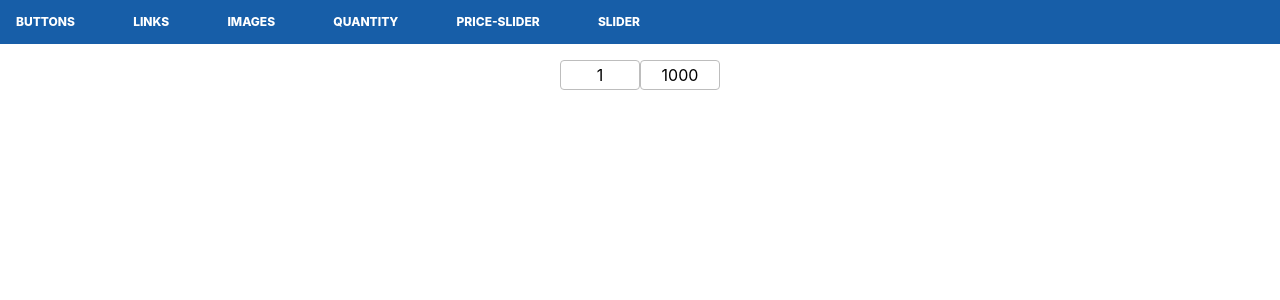
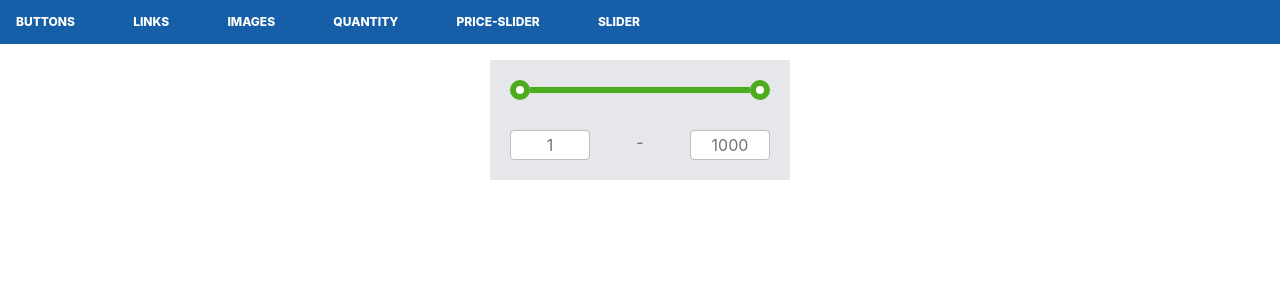
Before and after one commit to krasenDimitrov90/e-commerce, a React (Create React App) app: page /price-slider in a window 1280 px wide. Shown: the top 300 px of the page. Built offline with nearby package versions, Linux system fonts and the light colour scheme.

Commit message:
making the PriceSlider component to work properly and adding inputs containers

```diff
--- a/src/App.js
+++ b/src/App.js
@@ -40,7 +40,7 @@ const router = createBrowserRouter([
       { path: '/images', element: <ImageTypes /> },
       { path: '/quantity', element: <QauantityTypes /> },
       { path: '/price-slider', element: <PriceSliderTypes /> },
-      { path: '/slider', element: <SliderType /> },
+      { path: '/slider', element: <SliderType minPrice={0} maxPrice={1000} /> },
     ]
   }
 ]);
--- a/src/components-renderer/PriceSliderTypes/PriceSliderTypes.js
+++ b/src/components-renderer/PriceSliderTypes/PriceSliderTypes.js
@@ -23,11 +23,20 @@ export const PriceSliderTypes = () => {
         setMaxDiffPercent(getPercent(newValue, maxPrice));
     }, []);
 
-    console.log({ minDiffPercent, maxDiffPercent, max, min });
+    const handleMin = React.useCallback((newValue) => {
+        setMin(newValue);
+    }, []);
+
+    const handleMax = React.useCallback((newValue) => {
+        setMax(newValue);
+    }, []);
 
     return (
-        <div className="flex flex-col m-auto w-[360px] justify-center items-center">
+        <div className="w-[300px] m-auto p-5 bg-gray-200 flex justify-center">
+        {/* <div className="flex flex-col m-auto w-[360px] justify-center items-center"> */}
             <PriceSlider
+                handleMin={handleMin}
+                handleMax={handleMax}
                 min={min}
                 max={max}
                 minDiffPercent={minDiffPercent}
--- a/src/components-renderer/SliderType/SliderType.js
+++ b/src/components-renderer/SliderType/SliderType.js
@@ -1,13 +1,13 @@
 import React from "react";
 import { Slider } from "../../modules/Slider/Slider";
 
-export const SliderType = () => {
+export const SliderType = ({ minPrice, maxPrice }) => {
 
-    const [min, setMin] = React.useState(0);
-    const [max, setMax] = React.useState(1000);
-    const [minPercent, setMinPercent] = React.useState(0);
-    const [maxPercent, setMaxPercent] = React.useState(100);
-    const maxPrice = 1000;
+    const [min, setMin] = React.useState(minPrice);
+    const [max, setMax] = React.useState(maxPrice);
+    // const [minPercent, setMinPercent] = React.useState(0);
+    // const [maxPercent, setMaxPercent] = React.useState(100);
+    // const maxPrice = (max);
 
     const getPercent = React.useCallback((val, maxVal) => {
         return (val / maxVal) * 100;
@@ -15,21 +15,14 @@ export const SliderType = () => {
 
     const handleMinChange = React.useCallback((newValue) => {
         setMin(newValue);
-        setMinPercent(getPercent(newValue, maxPrice));
-    }, []);
+        // setMinPercent(getPercent(newValue, maxPrice));
+    }, [maxPrice]);
 
     const handleMaxChange = React.useCallback((newValue) => {
         setMax(newValue);
-        setMaxPercent(getPercent(newValue, maxPrice));
-    }, []);
+        // setMaxPercent(getPercent(newValue, maxPrice));
+    }, [maxPrice]);
 
-    React.useEffect(() => {
-        setMinPercent(getPercent(min, maxPrice));
-    }, [min, max]);
-
-    React.useEffect(() => {
-        setMaxPercent(getPercent(max, maxPrice));
-    }, [max]);
 
     return (
         <div className="w-[300px] m-auto p-5 bg-gray-200 flex justify-center">
@@ -37,8 +30,6 @@ export const SliderType = () => {
                 min={min}
                 max={max}
                 maxPrice={maxPrice}
-                minPercent={minPercent}
-                maxPercent={maxPercent}
                 onMinChange={handleMinChange}
                 onMaxChange={handleMaxChange}
             />
--- a/src/modules/PriceSlider/PriceSlider.js
+++ b/src/modules/PriceSlider/PriceSlider.js
@@ -1,7 +1,7 @@
 import React from 'react';
 // import './PriceSlider.styles.css';
 
-export const PriceSlider = ({ min, max, maxPrice, minDiffPercent, maxDiffPercent, onMinChange, onMaxChange }) => {
+export const PriceSlider = ({ handleMin, handleMax, min, max, maxPrice, minDiffPercent, maxDiffPercent, onMinChange, onMaxChange }) => {
 
     const [mouseIsDown, setMouseIsDown] = React.useState(false);
     const [sliderBar, setSliderBar] = React.useState(null);
@@ -9,23 +9,28 @@ export const PriceSlider = ({ min, max, maxPrice, minDiffPercent, maxDiffPercent
     const sliderRef = React.useRef(null);
     const leftBarRef = React.useRef(null);
     const rightBarRef = React.useRef(null);
-    const barsWidth = 19;
+    const barsRadius = 10;
+
+    const minInputRef = React.useRef(null);
+    const maxInputRef = React.useRef(null);
 
     React.useEffect(() => {
         window.addEventListener('mousemove', mouseMoveHandler);
         window.addEventListener('mouseup', mouseUpHandler);
         return (() => {
             window.removeEventListener('mousemove', mouseMoveHandler);
-            window.addEventListener('mouseup', mouseUpHandler);
+            window.removeEventListener('mouseup', mouseUpHandler);
         })
     })
 
     React.useEffect(() => {
         setNewStyle(leftBarRef, minDiffPercent, 'left');
+        handleSliderPosition();
     }, [minDiffPercent]);
 
     React.useEffect(() => {
         setNewStyle(rightBarRef, maxDiffPercent, 'left');
+        handleSliderPosition();
     }, [maxDiffPercent]);
 
     const validateNumberInput = React.useCallback((input) => {
@@ -47,33 +52,47 @@ export const PriceSlider = ({ min, max, maxPrice, minDiffPercent, maxDiffPercent
 
         if (sliderBar === 'left') {
             setNewStyle(leftBarRef, Math.min(offsetPercentage, rightBarLeftPercent), 'left');
+            // minInputRef.current.value = Math.floor(maxPrice * (Math.min(offsetPercentage, rightBarLeftPercent) / 100))
+            handleMin(Math.floor(maxPrice * (Math.min(offsetPercentage, rightBarLeftPercent) / 100)))
         } else if (sliderBar === 'right') {
             setNewStyle(rightBarRef, Math.max(offsetPercentage, leftBarLeftPercent), 'left');
+            // maxInputRef.current.value = Math.floor(maxPrice * (Math.max(offsetPercentage, leftBarLeftPercent) / 100))
+            handleMax(Math.floor(maxPrice * (Math.max(offsetPercentage, leftBarLeftPercent) / 100)))
         }
     }, [leftBarRef, rightBarRef, sliderBar]);
 
-    const hadleSliderPosition = React.useCallback(() => {
-        const difference = getLeftPercentage(rightBarRef, 100) - getLeftPercentage(leftBarRef, 0);
+    const handleSliderPosition = React.useCallback(() => {
+        let difference = getLeftPercentage(rightBarRef, 100) - getLeftPercentage(leftBarRef, 0);
+        if (difference < 0) difference = 0;
         setNewStyle(sliderRef, difference, 'width');
         setNewStyle(sliderRef, getLeftPercentage(leftBarRef, 0), 'left');
 
     }, [leftBarRef, rightBarRef, sliderBar]);
 
-    const getOffsetPercentage = React.useCallback((mousePosX) => {
+    const getOffsetPercentage = React.useCallback((mousePosX, sliderBar) => {
 
         const containerWidth = containerRef.current.offsetWidth;
         const containerX = containerRef.current.getBoundingClientRect().x;
-        const mouseX = Math.max(mousePosX, containerX);
-        const newSliderWidth = Math.max(((containerX + containerWidth) - mouseX), 0);
+        const mouseX = Math.max(mousePosX, containerX - barsRadius);
 
-        return Math.max(100 - (((newSliderWidth + barsWidth) / containerWidth) * 100), 0);
+        let newSliderWidth = Math.max(((containerX + containerWidth) - (mouseX)) - barsRadius, 0);
+
+        if (sliderBar === 'right') newSliderWidth = Math.max(((containerX + containerWidth) - (mouseX)) + 10, 0);
+
+        // console.log({ containerWidth, containerX, mouseX, })
+        // console.log({ newSliderWidth, sliderBar })
+
+        return Math.max(100 - (((newSliderWidth) / containerWidth) * 100), 0);
+        // const newSliderWidth = Math.max(((containerX + containerWidth) - mouseX), 0);
+
+        // return Math.max(100 - (((newSliderWidth + barsRadius) / containerWidth) * 100), 0);
     }, [containerRef]);
 
     const mouseMoveHandler = (e) => {
         if (!mouseIsDown || !sliderBar) return;
 
-        handleKnobsMovement(getOffsetPercentage(e.clientX));
-        hadleSliderPosition();
+        handleKnobsMovement(getOffsetPercentage(e.clientX, sliderBar));
+        handleSliderPosition();
     }
 
     const mouseUpHandler = () => {
@@ -82,6 +101,47 @@ export const PriceSlider = ({ min, max, maxPrice, minDiffPercent, maxDiffPercent
     }
 
 
+    return (
+        <div className="custom-price-filter">
+            <div className="custom-price-slider">
+                <div className="price-slider" ref={containerRef}>
+                    <a className="knob left-knob"
+                        ref={leftBarRef}
+                        onMouseDown={() => {
+                            setMouseIsDown(true)
+                            setSliderBar('left');
+                        }}
+                    ></a>
+                    <div ref={sliderRef} className="range-bar"></div>
+                    <a className="knob right-knob"
+                        ref={rightBarRef}
+                        onMouseDown={() => {
+                            setMouseIsDown(true)
+                            setSliderBar('right');
+                        }}
+                    ></a>
+                </div>
+
+            </div>
+            <div className="price-inputs-container">
+                <input type="text" className="price-input" value={min}
+                    onChange={(e) => {
+                        let value = e.target.value || '0';
+                        if (!validateNumberInput(value)) return;
+                        onMinChange(Number(value));
+                    }}
+                />
+                <span className="text-gray-600">-</span>
+                <input type="text" className="price-input" value={max}
+                    onChange={(e) => {
+                        let value = e.target.value || '0';
+                        if (!validateNumberInput(value)) return;
+                        onMaxChange(Number(e.target.value));
+                    }}
+                />
+            </div>
+        </div>
+    );
 
     return (
         <>
@@ -110,6 +170,7 @@ export const PriceSlider = ({ min, max, maxPrice, minDiffPercent, maxDiffPercent
             </div >
             <div className="price-input-container">
                 <input className='price-input' type="text"
+                    ref={minInputRef}
                     value={min}
                     onChange={(e) => {
                         let value = e.target.value || '0';
@@ -118,6 +179,7 @@ export const PriceSlider = ({ min, max, maxPrice, minDiffPercent, maxDiffPercent
                     }}
                 />
                 <input className='price-input' type="text"
+                    ref={maxInputRef}
                     value={max}
                     onChange={(e) => {
                         let value = e.target.value || '0';
--- a/src/modules/PriceSlider/PriceSlider.styles.css
+++ b/src/modules/PriceSlider/PriceSlider.styles.css
@@ -1,4 +1,102 @@
-.range-slider-container-outer {
+.custom-price-filter {
+    @apply flex flex-1 flex-col
+}
+
+.custom-price-slider {
+    @apply w-full h-[20px] relative mb-[30px]
+}
+
+.custom-price-slider::after {
+    /* width: auto;
+    left: -20px;
+    right: -20px; */
+    z-index: 1;
+    box-sizing: border-box;
+    content: "";
+    width: 100%;
+    position: absolute;
+    display: inline-block;
+    height: 8px;
+    border: 1px solid #e1e1e1;
+    border-radius: 25px;
+    background: #d7d9dc;
+    top: 50%;
+    -webkit-transform: translateY(-50%);
+    transform: translateY(-50%);
+
+    box-shadow: 0 0 4px 1px rgba(0,0,0,.2) inset;
+}
+
+.price-slider {
+    @apply relative w-[calc(100%_-_40px)] h-[20px]
+}
+
+.price-slider {
+    /* display: block; */
+    margin: auto;
+    /* margin: 0 auto 20px auto; */
+}
+
+.range-bar {
+    right: 0;
+    left: 0;
+    z-index: 2;
+    box-sizing: border-box;
+    position: absolute;
+    height: 8px;
+    border-top: 1px solid #e1e1e1;
+    border-bottom: 1px solid #e1e1e1;
+    top: 50%;
+    -webkit-transform: translateY(-50%);
+    transform: translateY(-50%);
+}
+
+.range-bar {
+    @apply bg-green-300
+}
+
+.knob {
+    @apply absolute w-[20px] h-[20px] bg-white z-10 rounded-full border-[6px] border-green-300 cursor-pointer hover:border-green-400
+}
+
+.left-knob {
+    @apply left-0
+}
+.left-knob {
+    transform: translateX(-100%);
+}
+
+.right-knob {
+    @apply left-[100%]
+}
+
+.right-knob {
+    transform: translateX(0);
+}
+
+.price-inputs-container {
+    @apply flex w-full justify-between
+}
+
+.price-input {
+    @apply w-[80px] h-[30px] text-center border-[1px] border-gray-500 text-gray-600 rounded transition-all duration-150 ease-linear outline-none focus:border-blue-400
+}
+
+.price-input-container >input[type="number"]::-webkit-inner-spin-button,
+.price-input-container >input[type="number"]::-webkit-outer-spin-button {
+    -webkit-appearance: none;
+    appearance: none;
+    display: none;
+}
+
+
+
+
+
+
+/* <<<<<<<<<<<<<<<<<<<<---------------->>>>>>>>>>>>>>>>>> */
+
+/* .range-slider-container-outer {
     @apply bg-[#F1F1F1] w-full h-[60px] flex justify-center items-center
 }
 
@@ -6,11 +104,10 @@
     @apply relative h-[8px] flex-1  bg-[#D2D2D2] rounded border-[#e1e1e1] border-[1px] shadow-[0_0_4px_1px_rgba(0,0,0,0.2)_inset]
 }
 
-/* THIS IS COMMENT JUST FOR TEST ANOTHER COMPONENT WITH THE SAME CLASS */
 
-/* .slider {
+.slider {
     @apply bg-green-500 w-[100%] h-full absolute rounded-full
-} */
+}
 
 .left-knob,
 .right-knob {
@@ -37,4 +134,4 @@
     -webkit-appearance: none;
     appearance: none;
     display: none;
-}
+} */
--- a/src/modules/Slider/Slider.js
+++ b/src/modules/Slider/Slider.js
@@ -3,42 +3,107 @@ import PropTypes from "prop-types";
 
 import './Slider.styles.css';
 
-export const Slider = ({ min, max, maxPrice, minPercent, maxPercent, onMinChange, onMaxChange }) => {
+export const Slider = React.memo(({
+    min,
+    max,
+    maxPrice,
+    onMinChange,
+    onMaxChange,}) => {
+
+    const [mouseIsDown, setMouseIsDown] = React.useState(false);
+    const [minPercent, setMinPercent] = React.useState(0);
+    const [maxPercent, setMaxPercent] = React.useState(100);
 
     const rangeRef = React.useRef(null);
     const leftKnobRef = React.useRef(null);
     const rightKnobRef = React.useRef(null);
+
+
+    const getPercent = React.useCallback((val, maxVal) => {
+        return (val / maxVal) * 100;
+    }, []);
 
     const validateNumberInput = React.useCallback((input) => {
         if (!/^\d+$/.test(input)) return;
         return Number(input) <= maxPrice;
     }, []);
 
-    const getPercent = React.useCallback((val, maxVal) => {
-        return (val / maxVal) * 100;
+    const getLeftPercentage = React.useCallback((refElement, defaultVal) => {
+        return parseFloat(refElement.current.style.left || defaultVal);
     }, []);
 
     const setNewStyle = React.useCallback((refElement, value, style) => {
         refElement.current.style[style] = value + '%';
     }, []);
 
+    const handleSliderPosition = React.useCallback(() => {
+        const difference = getLeftPercentage(rightKnobRef, 100) - getLeftPercentage(leftKnobRef, 0);
+        setNewStyle(rangeRef, difference, 'width');
+        setNewStyle(rangeRef, getLeftPercentage(leftKnobRef, 0), 'left');
+
+    }, [leftKnobRef, rightKnobRef, rangeRef]);
+
+
+    const mouseMoveHandler = (e) => {
+
+        if ( !leftKnobRef || !rightKnobRef || !rangeRef) return;
+        const mouseXPos = e.clientX;
+        const rangeXPos = rangeRef.current.getBoundingClientRect().x;
+        const rangeWidth = rangeRef.current.offsetWidth;
+
+        // The position of the cursor relative to the range container in percent
+        let mousePosPercent = (((mouseXPos + 10) - rangeXPos) / rangeWidth) * 100;
+
+        const leftKnobLeftPercent = parseFloat(leftKnobRef.current.style.left);
+        let newPercent = Math.max(0, mousePosPercent);
+        newPercent = Math.min(newPercent, maxPercent);
+        let newMin = (parseInt((maxPrice * (newPercent / 100))));
+
+
+        // setNewStyle(leftKnobRef, Math.floor(newPercent), 'left');
+        // setNewStyle(rangeRef,maxPercent - Math.floor(newPercent), 'width');
+        // setNewStyle(rangeRef, Math.floor(newPercent), 'left');
+        // onMinChange(newMin);
+
+    };
+
+
+    const mouseUpHandler = () => {
+        setMouseIsDown(false);
+    };
+
+    // React.useEffect(() => {
+    //     const diff = maxPercent - minPercent;
+    //     const rangePercent = diff < 0 ? 0 : diff;
+    //     setNewStyle(leftKnobRef, minPercent, 'left');
+    //     setNewStyle(rightKnobRef, maxPercent, 'left');
+    //     setNewStyle(rangeRef, minPercent, 'left');
+    //     setNewStyle(rangeRef, rangePercent, 'width');
+    // }, [minPercent, maxPercent]);
+
     React.useEffect(() => {
-        const diff = maxPercent - minPercent;
-        const sliderPercent = diff < 0 ? 0 : diff;
-        setNewStyle(leftKnobRef, minPercent, 'left');
-        setNewStyle(rightKnobRef, maxPercent, 'left');
-        setNewStyle(rangeRef, minPercent, 'left');
-        setNewStyle(rangeRef, sliderPercent, 'width');
-    }, [min, max]);
+        window.addEventListener('mousemove', mouseMoveHandler);
+        window.addEventListener('mouseup', mouseUpHandler);
+        return (() => {
+            window.removeEventListener('mousemove', mouseMoveHandler);
+            window.removeEventListener('mouseup', mouseUpHandler);
+        })
+    })
 
 
     return (
         <div className="custom-price-filter">
             <div className="custom-price-slider">
                 <div className="price-slider">
-                    <a ref={leftKnobRef} className="knob left-knob"></a>
+                    <a className="knob left-knob"
+                        ref={leftKnobRef}
+                        onMouseDown={() => setMouseIsDown(true)}
+                    ></a>
                     <div ref={rangeRef} className="range-bar"></div>
-                    <a ref={rightKnobRef} className="knob right-knob"></a>
+                    <a className="knob right-knob"
+                        ref={rightKnobRef}
+                        onMouseDown={() => setMouseIsDown(true)}
+                    ></a>
                 </div>
 
             </div>
@@ -48,6 +113,7 @@ export const Slider = ({ min, max, maxPrice, minPercent, maxPercent, onMinChange
                         let value = e.target.value || '0';
                         if (!validateNumberInput(value)) return;
                         onMinChange(Number(value));
+                        setMinPercent(getPercent(value, maxPrice));
                     }}
                 />
                 <span className="text-gray-600">-</span>
@@ -56,12 +122,13 @@ export const Slider = ({ min, max, maxPrice, minPercent, maxPercent, onMinChange
                         let value = e.target.value || '0';
                         if (!validateNumberInput(value)) return;
                         onMaxChange(Number(e.target.value));
+                        setMaxPercent(getPercent(value, maxPrice));
                     }}
                 />
             </div>
         </div>
     );
-};
+});
 
 // export const Slider = ({ min, max, onChange }) => {
 //     const [minVal, setMinVal] = useState(min);
--- a/src/modules/Slider/Slider.styles.css
+++ b/src/modules/Slider/Slider.styles.css
@@ -79,7 +79,7 @@
 }
 
 .price-input {
-    @apply w-[80px] h-[30px] text-center border-[1px] border-gray-500 rounded transition-all duration-150 ease-linear outline-none focus:border-blue-400
+    @apply w-[80px] h-[30px] text-center border-[1px] border-gray-500 text-gray-600 rounded transition-all duration-150 ease-linear outline-none focus:border-blue-400
 }
 
 .price-input-container >input[type="number"]::-webkit-inner-spin-button,
```
